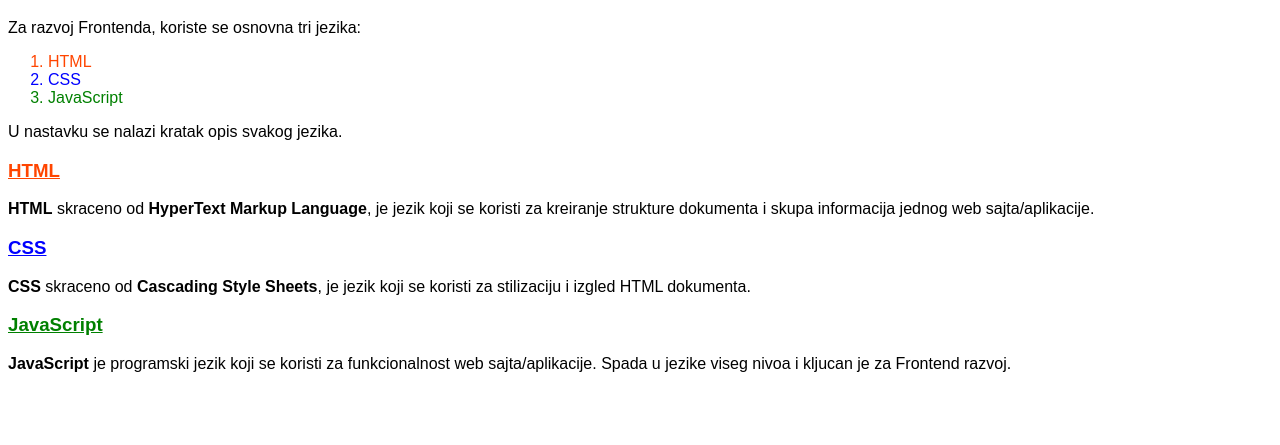
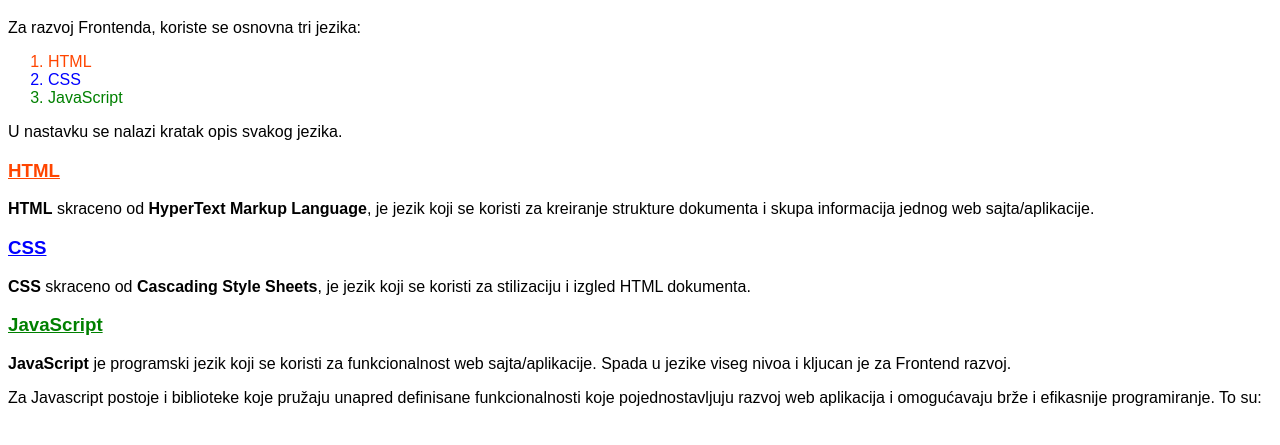
Before and after one commit to TheVladica/test-frontend-development, a plain HTML site: page index.html in a window 1280 px wide. Shown: the part 61-506 px from the top of the page. Drawn offline with Linux system fonts and the light colour scheme.

Commit message:
New paragraph added

```diff
--- a/index.html
+++ b/index.html
@@ -32,6 +32,7 @@ CSS kod, nadam se da to nece predstavljati problem za ovaj zadatak.-->
 
    <h3 style="color: green">JavaScript</h3>
      <p><b>JavaScript</b> je programski jezik koji se koristi za funkcionalnost web sajta/aplikacije. Spada u jezike viseg nivoa i kljucan je za Frontend razvoj.</p>
+     <p>Za Javascript postoje i biblioteke koje pružaju unapred definisane funkcionalnosti koje pojednostavljuju razvoj web aplikacija i omogućavaju brže i efikasnije programiranje. To su:</p>
 
 
 </body>
```
